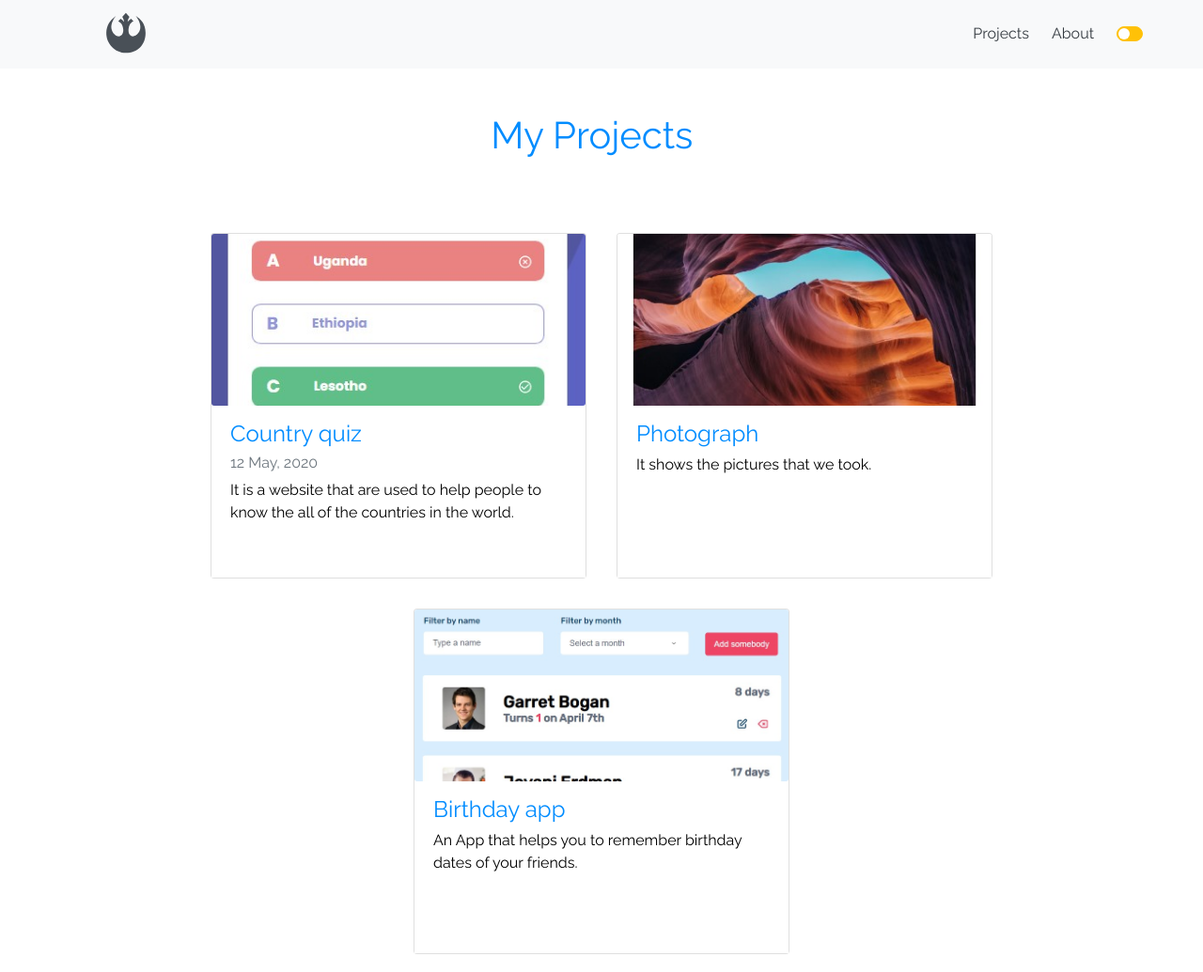
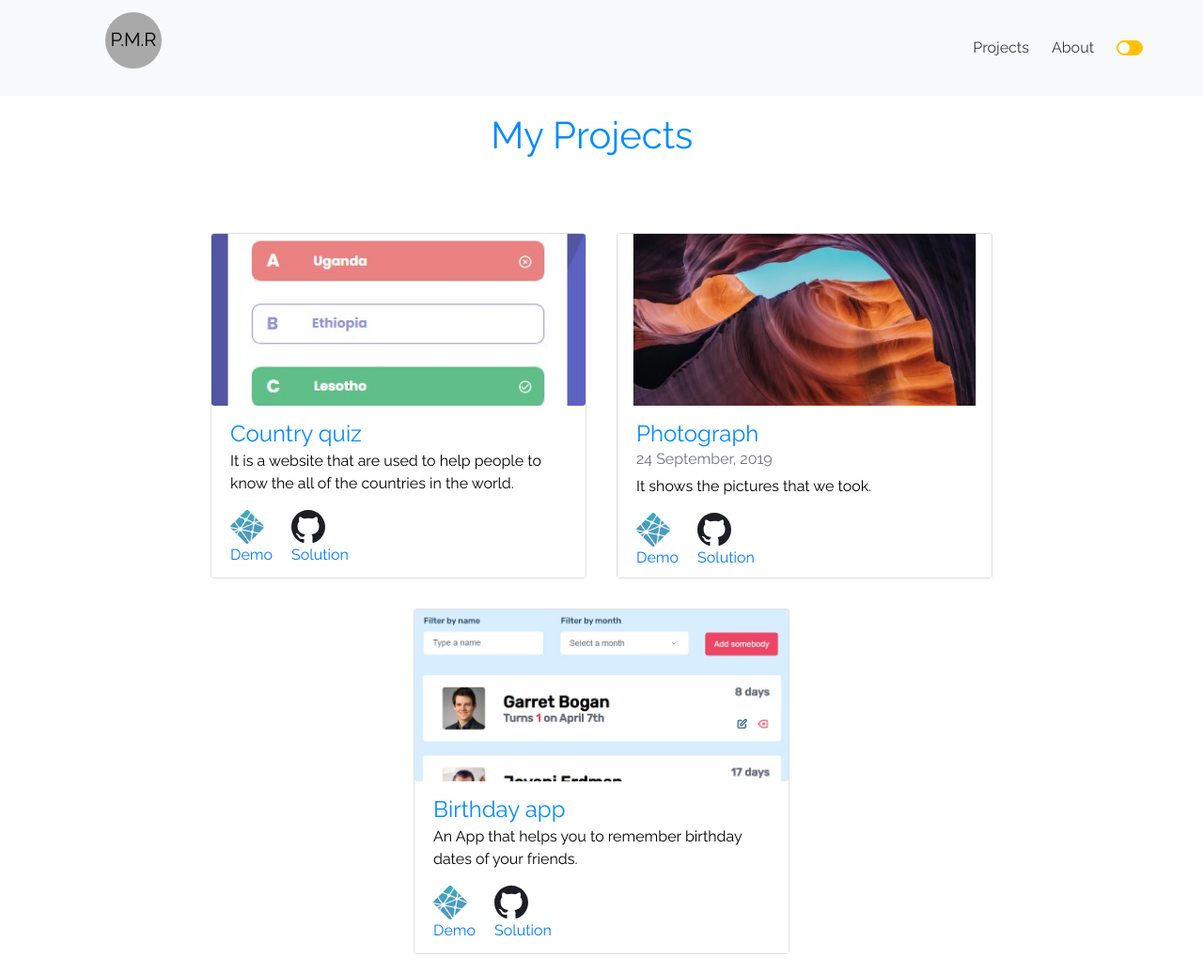
Before and after one commit to ravinalamada/gatsby-personal-site-template, a Gatsby site: page /blog in a window 1280 px wide. Shown: the top 1035 px of the page at 94% size. Built offline with nearby package versions, Linux system fonts and the light colour scheme; Gatsby itself is replaced by a stand-in of ours; no server answers.

Commit message:
I build my portfolio

```diff
--- a/src/components/BlogLink.js
+++ b/src/components/BlogLink.js
@@ -5,16 +5,28 @@ import Card from "react-bootstrap/Card"
 
 export default props => {
   return (
-    <Card className="card-container" as={Link} to={props.to}>
-      <Card.Img as={Img} fluid={props.featuredImage} className="h-50" />
+    <Card className="card-container" >
+      {/* <Link to={props.to}> */}
+        <Card.Img as={Img} fluid={props.featuredImage} className="h-50" / >
+      {/* </Link> */}
       <Card.Body className="pt-3">
-        <Card.Title>
+        <Card.Title as={Link} to={props.to}>
           <h4>{props.title}</h4>
         </Card.Title>
         <Card.Subtitle className="mb-2 text-muted">
           {props.subtitle}
         </Card.Subtitle>
         <Card.Text>{props.excerpt}</Card.Text>
+        <div className="link--wrapper">
+          <a className="demo--link" href={`https:${props.demo}`}>
+            <img className="netlify--icon" src="../../icons/netlify-icons.svg" alt="netlify"/>
+            <span>Demo</span>
+          </a>
+          <a className="solution--link" href={`https:${props.solution}`}>
+            <img className="github--icon" src="../../icons/github-icons-black.svg" alt="github"/>
+            <span>Solution</span>
+          </a>
+        </div>
       </Card.Body>
     </Card>
   )
--- a/src/components/Navbar.js
+++ b/src/components/Navbar.js
@@ -10,11 +10,7 @@ export default () => {
   return (
     <Navbar variant={toString()} fixed="top" collapseOnSelect expand="md">
       <Navbar.Brand className="pl-5 ml-5" as={Link} to="/">
-        <FontAwesomeIcon
-          icon={["fab", `${dark ? "empire" : "rebel"}`]}
-          className={`brand-icon ${dark ? "empire" : "rebel"}`}
-          title="Home"
-        />
+        <p className={dark ? 'dark-title' : 'white-title'}>P.M.R</p>
       </Navbar.Brand>
       <Navbar.Toggle aria-controls="responsive-navbar-nav" />
       <Navbar.Collapse
--- a/src/components/ProjectLink.js
+++ b/src/components/ProjectLink.js
@@ -3,7 +3,7 @@ import { Link } from "gatsby"
 import Img from "gatsby-image"
 import { Container, Badge, Col, Row } from "react-bootstrap"
 
-export default ({ excerpt, featuredImages, tags, title, to }) => {
+export default ({ excerpt, featuredImages, tags, title, to, demo, solution }) => {
   return (
     <Container className="text-center">
       <Link to={to} style={{ textDecoration: "none" }}>
--- a/src/content/blog/hello-world-copy-2/index.md
+++ b/src/content/blog/hello-world-copy-2/index.md
@@ -3,7 +3,7 @@ title: "Country quiz"
 tags: ["Hello", "World", "First", "Post"]
 description: "999"
 author: "John Doe"
-img: '../../icons/r2-d2-cicle-img-dark.png'
-date: "2020-05-12"
+demo: "//prisca-country-quiz.netlify.app/"
+solution: "//github.com/ravinalamada/country-quiz"
 ---
 It is a website that are used to help people to know the all of the countries in the world.
--- a/src/content/blog/test-post-copy/index.md
+++ b/src/content/blog/test-post-copy/index.md
@@ -3,6 +3,8 @@ title: "Photograph"
 tags: ["Test", "Post"]
 description: "Test post"
 author: "Mary Sue"
-# date: "2019-09-24"
+demo: "//prisca-photograph.netlify.app/"
+solution: "//github.com/ravinalamada/front-end-finals"
+date: "2019-09-24"
 ---
 It shows the pictures that we took.
--- a/src/content/blog/test-post/index.md
+++ b/src/content/blog/test-post/index.md
@@ -3,8 +3,7 @@ title: "Birthday app"
 tags: ["Test", "Post"]
 description: "Test post"
 author: "Prisca marie roseline"
-img: "feature.jpg"
-demo: "//prisca-birthday-app.netlify.app/"
+demo: "//birthday-app-prisca.netlify.app/"
 solution: '//github.com/ravinalamada/birthday-app'
 
 ---
--- a/src/content/projects/hello-world/index.md
+++ b/src/content/projects/hello-world/index.md
@@ -1,7 +1,7 @@
 ---
 title: "Hello World"
 tags: ["Project", "Hello", "World", "Gatsby", "React", "GraphQL"]
-date: "2020-05-13"
+
 ---
 
 Lorem ipsum dolor sit amet, consectetur adipiscing elit. Vestibulum eget augue commodo, rutrum enim vel, varius lorem. Ut nec sem metus. Cras laoreet, metus consectetur mollis consectetur, dui ante tempus ante, eget luctus felis odio sed leo. Sed tempus, ex ultrices porttitor fringilla, enim tellus dictum elit, quis viverra odio orci eu erat. Maecenas auctor ultrices ornare. Mauris consequat a urna in cursus.
--- a/src/pages/blog.js
+++ b/src/pages/blog.js
@@ -2,7 +2,7 @@ import React, { useState } from "react"
 import { graphql } from "gatsby"
 import { PageLayout, PageTitle, BlogLink } from "../components"
 import { SEO, Utils } from "../utils"
-import { Container } from "react-bootstrap"
+import { Container, Form, FormControl } from "react-bootstrap"
 
 export default ({ data }) => {
   const [state, setState] = useState({
@@ -56,6 +56,8 @@ export default ({ data }) => {
               featuredImage={featuredImageMap[node.fields.slug]}
               title={node.frontmatter.title}
               subtitle={node.frontmatter.date}
+              demo={node.frontmatter.demo}
+              solution={node.frontmatter.solution}
               excerpt={node.excerpt}
             />
           </div>
@@ -80,6 +82,8 @@ export const query = graphql`
             description
             tags
             author
+            demo
+            solution
             date(formatString: "DD MMMM, YYYY")
           }
           fields {
--- a/src/pages/projects.js
+++ b/src/pages/projects.js
@@ -22,6 +22,8 @@ export default ({ data }) => {
                 to={node.fields.slug}
                 featuredImages={featuredImageMap[node.fields.slug]}
                 title={node.frontmatter.title}
+                demo={node.frontmatter.demo}
+                solution={node.frontmatter.solution}
                 tags={node.frontmatter.tags}
                 excerpt={node.excerpt}
               />
@@ -49,6 +51,8 @@ export const query = graphql`
             title
             description
             tags
+            demo
+            solution
             date(formatString: "DD MMMM, YYYY")
           }
           fields {
--- a/src/styles/global.scss
+++ b/src/styles/global.scss
@@ -105,3 +105,38 @@ body {
 .unemployed {
   font-size: 1.35rem;
 }
+
+.link--wrapper {
+  display: flex;
+  flex-direction: row;
+  gap: 20px;
+}
+
+.demo--link,
+.solution--link {
+ display: flex;
+ flex-direction: column;
+}
+
+.netlify--icon,
+.github--icon {
+  max-width: 36px;
+  max-height: 36px;
+}
+
+.dark-title,
+.white-title {
+  width: 60px;
+  height: 60px;
+  border-radius: 50%;
+  text-align: center;
+  line-height: 59px;
+}
+
+.white-title {
+  background-color: darkgray;
+}
+
+.dark-title {
+  background-color: lightgrey;
+}
--- a/src/templates/blog-post.js
+++ b/src/templates/blog-post.js
@@ -1,7 +1,6 @@
 import React from "react"
 import { graphql } from "gatsby"
-import PostTemplate from "./post-template";
-import { SEO, Utils } from "../utils"
+import PostTemplate from "./post-template"
 
 const SubTitle = ({ ttr, date, author }) => (
   <h5 className="text-muted mb-5">
@@ -10,11 +9,9 @@ const SubTitle = ({ ttr, date, author }) => (
 )
 
 export default ({ data }) => {
-  console.log(data)
   const post = data.markdownRemark
   return (
     <PostTemplate
-      img={post.frontmatter.img}
       title={post.frontmatter.title}
       subTitle={
         <SubTitle
@@ -37,7 +34,6 @@ export const query = graphql`
         title
         author
         date(formatString: "DD MMMM, YYYY")
-        img
       }
       excerpt
       timeToRead
--- a/src/templates/post-template.js
+++ b/src/templates/post-template.js
@@ -8,7 +8,7 @@ export default ({ title, excerpt, html, subTitle, img}) => (
     <SEO title={title} description={excerpt} />
     <Container className="text-center" fluid>
       <PageTitle title={title} />
-      {/* {subTitle} */}
+      {subTitle}
       <Container className="text-justify">
       <div dangerouslySetInnerHTML={{ __html: html }} />
       </Container>
--- a/src/templates/projects-post.js
+++ b/src/templates/projects-post.js
@@ -4,6 +4,7 @@ import PostTemplate from "./post-template"
 import Badge from "react-bootstrap/Badge"
 
 const SubTitle = ({ tags }) => (
+
   <div className="mb-5">
     {tags.map(tag => (
       <Badge key={tag} pill variant="dark" className="px-3 mr-1">
```
Also changed, not shown: static/icons/github-icon-black.jpg (added), static/icons/github-icons-black.svg (added), static/icons/netlify-icons.svg (added).
